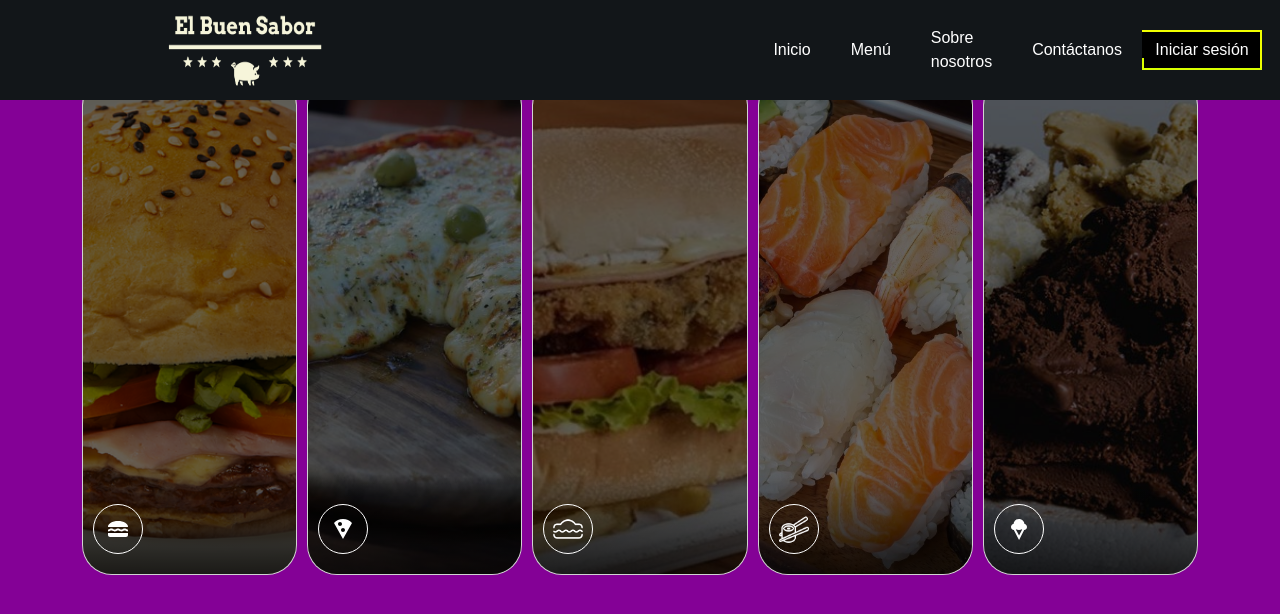
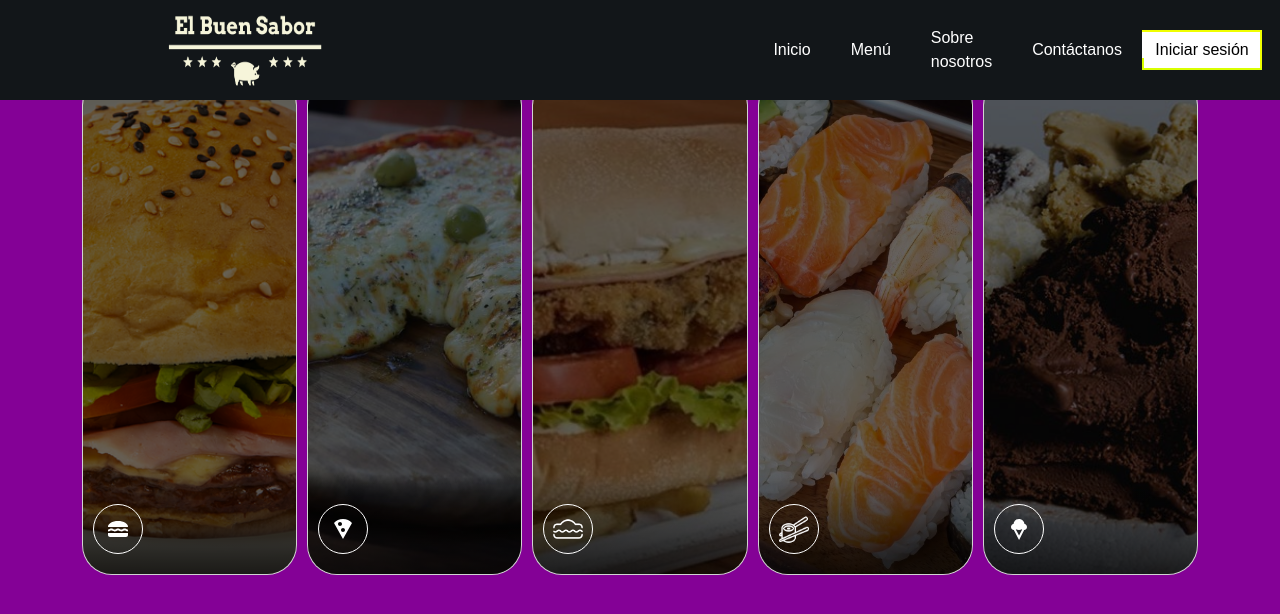
Before and after one commit to Granzo05/Ecommerce-restaurante, a React (Vite) app: page / in a window 1280 px wide. In both pictures the pointer is over the button "Iniciar sesión". Shown: the top 614 px of the page. Built offline with nearby package versions, Linux system fonts and the light colour scheme.

Commit message:
boton inicio sesion

```diff
--- a/src/styles/header.css
+++ b/src/styles/header.css
@@ -163,7 +163,9 @@ height: 40px;
 }
 
 .iniciar-sesion:hover{
-
+  background-color: white;
+  color: black;
+  transition: 0.3s;
 }
 
 
```
